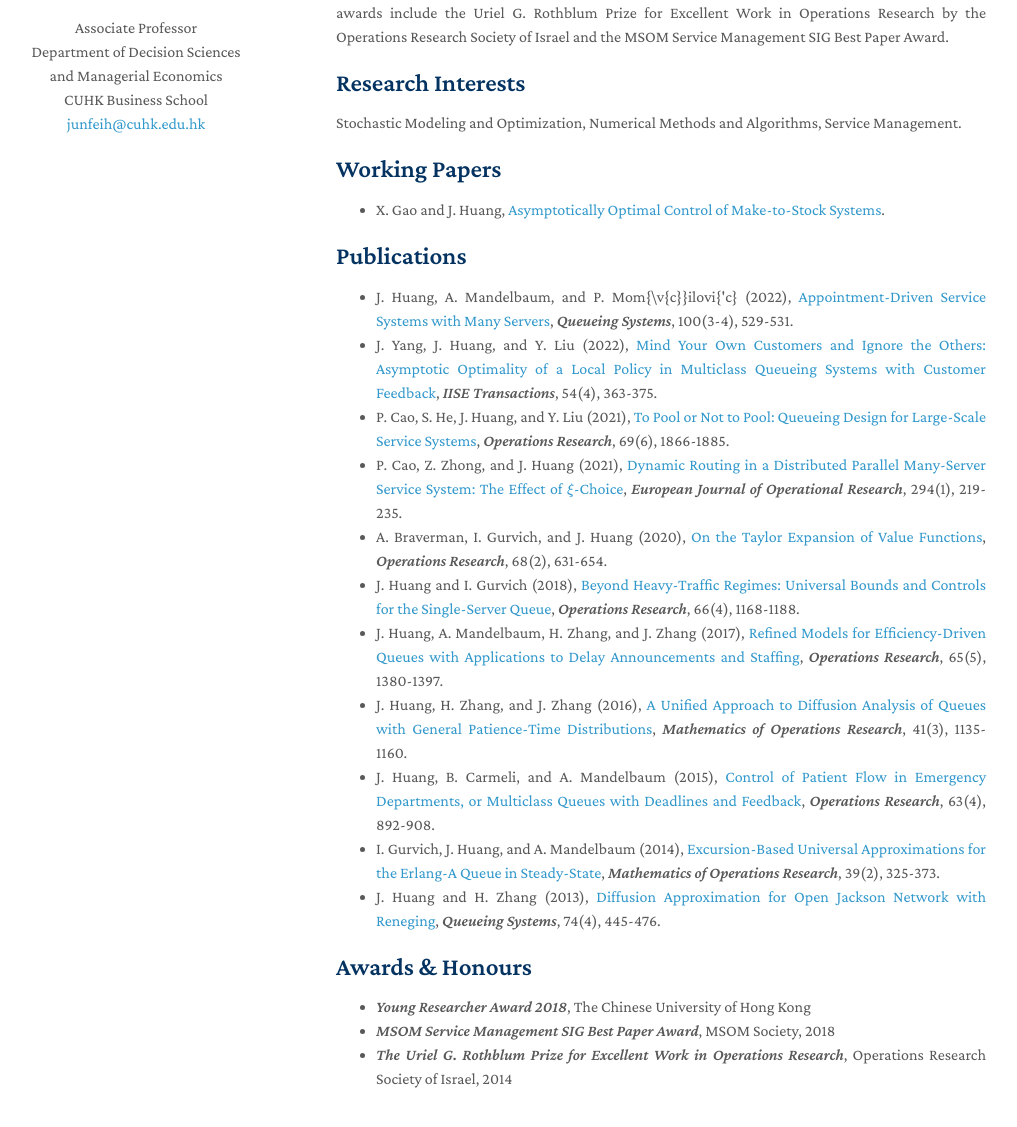
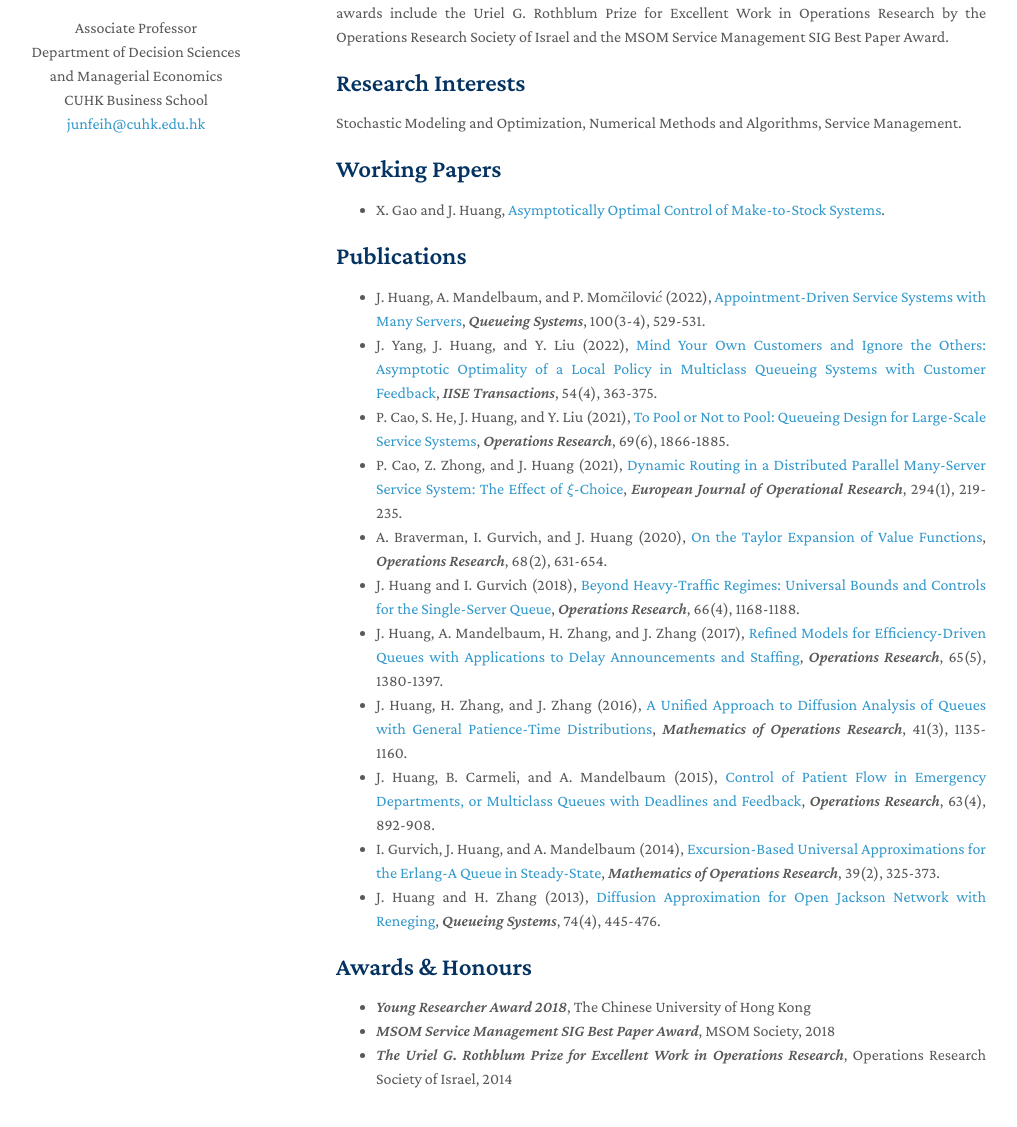
Before and after one commit to hjfcuhk/hjfcuhk.github.io, a Jekyll site: the page built from index.md, in a window 1280 px wide and 1389 px high. Shown: the part 228-1355 px from the top of the window, without its empty margins (134-1151 px from the left). Built offline with Jekyll 4.4.1, drawn with Linux system fonts in a browser that asks for light colours; nearby versions of some CDN libraries; a style sheet for code colours, icons or effects is not loaded; our own code applies the rules of GitHub Pages for plain Markdown files.

Commit message:
Update index.md

```diff
--- a/index.md
+++ b/index.md
@@ -17,7 +17,7 @@ Stochastic Modeling and Optimization, Numerical Methods and Algorithms, Service
 
 ## Publications
 
-- J. Huang, A. Mandelbaum, and P. Mom{\v{c}}ilovi{\'c} (2022), [Appointment-Driven Service Systems with Many Servers](https://doi.org/10.1007/s11134-022-09782-7), *Queueing Systems*, 100(3-4), 529-531.
+- J. Huang, A. Mandelbaum, and P. Mom$\check{c}$ilovi$\acute{c}$ (2022), [Appointment-Driven Service Systems with Many Servers](https://doi.org/10.1007/s11134-022-09782-7), *Queueing Systems*, 100(3-4), 529-531.
 - J. Yang, J. Huang, and Y. Liu (2022), [Mind Your Own Customers and Ignore the Others: Asymptotic Optimality of a Local Policy in Multiclass Queueing Systems with Customer Feedback](https://www.tandfonline.com/doi/full/10.1080/24725854.2021.1952358), *IISE Transactions*, 54(4), 363-375.
 - P. Cao, S. He, J. Huang, and Y. Liu (2021), [To Pool or Not to Pool: Queueing Design for Large-Scale Service Systems](https://doi.org/10.1287/opre.2019.1976), *Operations Research*, 69(6), 1866-1885.
 - P. Cao, Z. Zhong, and J. Huang (2021), [Dynamic Routing in a Distributed Parallel Many-Server Service System: The Effect of $\xi$-Choice](https://doi.org/10.1016/j.ejor.2021.01.026), *European Journal of Operational Research*, 294(1), 219-235.
```
